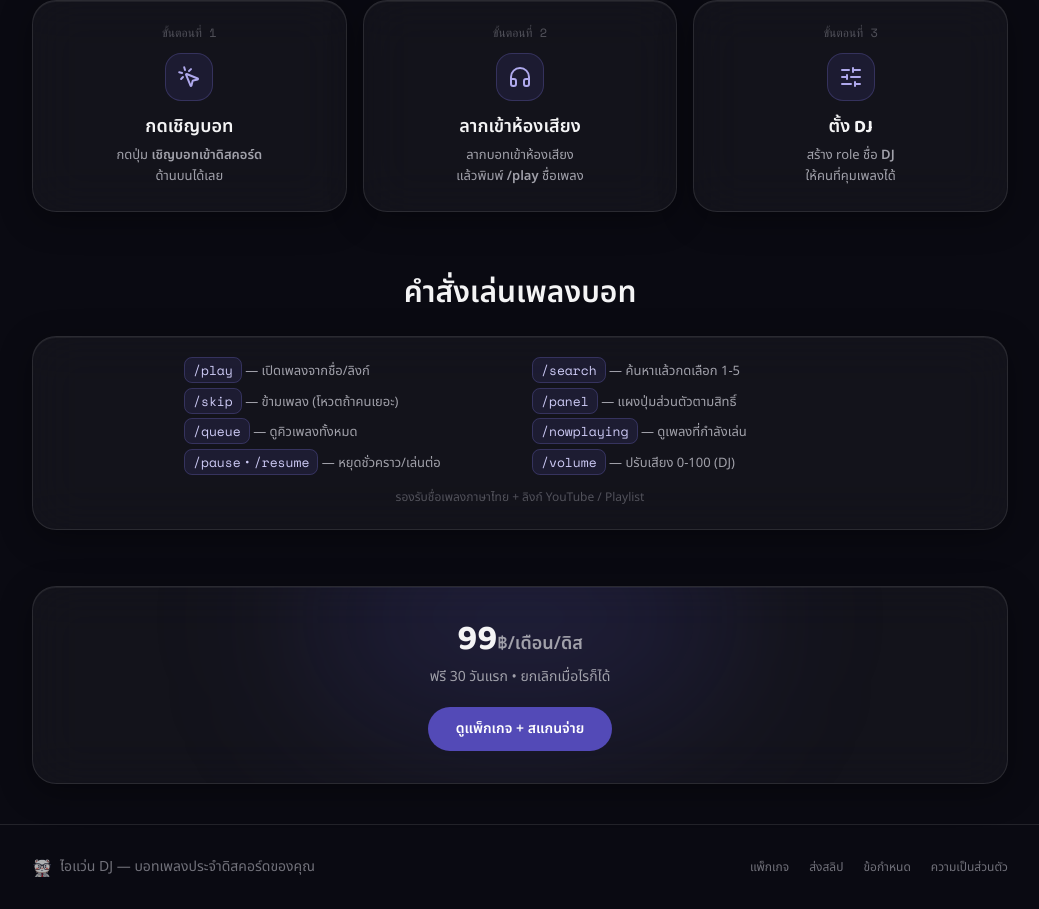
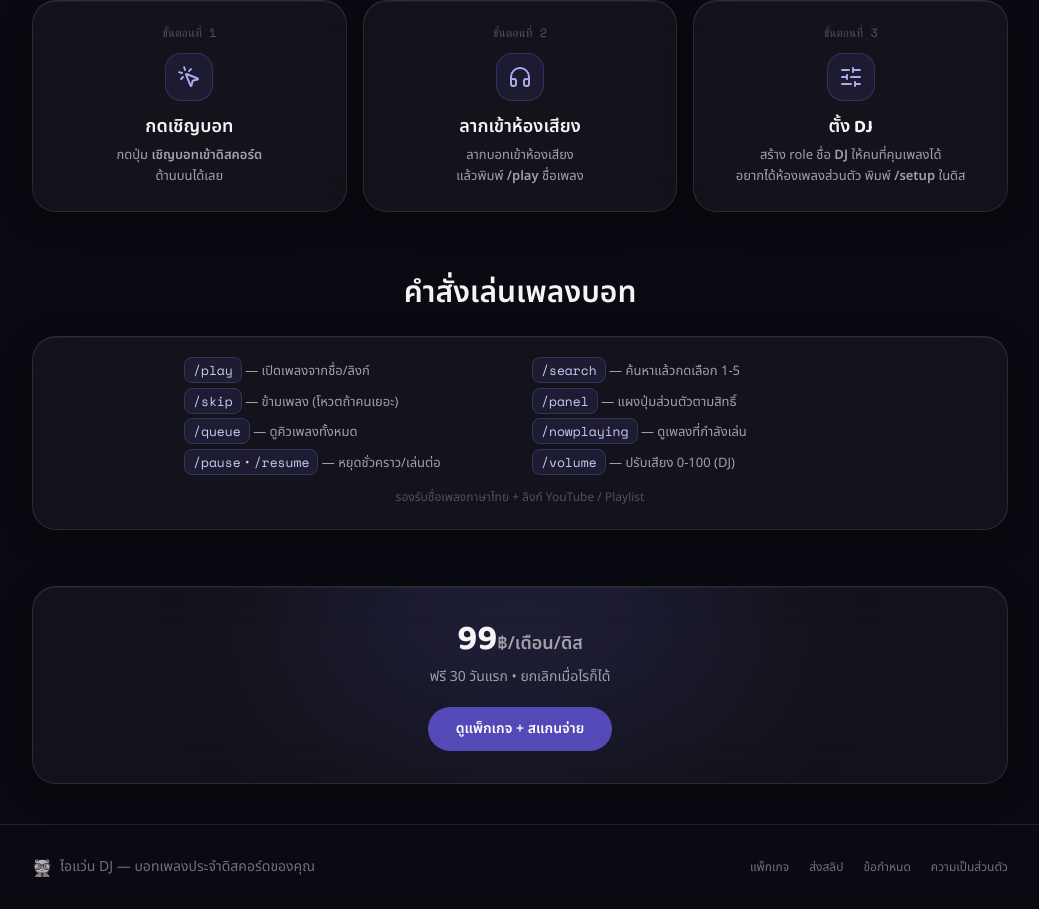
Before and after one commit to lx7zq/Bot-music-front, a Vue app: page / in a window 1280 px wide. Shown: the part 1453-2362 px from the top of the page, without its empty margins (120-1159 px from the left). Built offline with nearby package versions, Linux system fonts and the light colour scheme; no server answers.

Commit message:
docs: /setup room guide on pricing steps+FAQ and home

```diff
--- a/src/pages/Home.vue
+++ b/src/pages/Home.vue
@@ -156,7 +156,7 @@ const mainCmds = [
 const steps = [
   { icon: MousePointerClick, title: 'กดเชิญบอท', desc: 'กดปุ่ม <b>เชิญบอทเข้าดิสคอร์ด</b><br/>ด้านบนได้เลย' },
   { icon: Headphones, title: 'ลากเข้าห้องเสียง', desc: 'ลากบอทเข้าห้องเสียง<br/>แล้วพิมพ์ <b>/play</b> ชื่อเพลง' },
-  { icon: SlidersHorizontal, title: 'ตั้ง DJ', desc: 'สร้าง role ชื่อ <b>DJ</b><br/>ให้คนที่คุมเพลงได้' },
+  { icon: SlidersHorizontal, title: 'ตั้ง DJ', desc: 'สร้าง role ชื่อ <b>DJ</b> ให้คนที่คุมเพลงได้<br/>อยากได้ห้องเพลงส่วนตัว พิมพ์ <b>/setup</b> ในดิส' },
 ]
 
 let timer = null
--- a/src/pages/Pricing.vue
+++ b/src/pages/Pricing.vue
@@ -46,6 +46,7 @@
           <li class="flex gap-3"><span class="w-6 h-6 rounded-full bg-iris-500 text-white text-xs font-bold flex items-center justify-center shrink-0">1</span><span><b class="text-zinc-200">เชิญบอท</b> แล้วลากเข้าห้องเสียง — ฟรี {{ trialDays }} วันแรกอัตโนมัติ</span></li>
           <li class="flex gap-3"><span class="w-6 h-6 rounded-full bg-iris-500 text-white text-xs font-bold flex items-center justify-center shrink-0">2</span><span>สร้าง role <code class="px-1.5 py-0.5 rounded bg-white/10 text-zinc-100 font-mono text-xs">DJ</code> ให้คนที่คุมเพลงได้ (แอดมินได้สิทธิ์อัตโนมัติ)</span></li>
           <li class="flex gap-3"><span class="w-6 h-6 rounded-full bg-iris-500 text-white text-xs font-bold flex items-center justify-center shrink-0">3</span><span>สแกนจ่าย + <RouterLink to="/billing" class="underline text-zinc-200">ส่งสลิป</RouterLink> รอตรวจไม่เกิน 1 วัน (ปกติไม่กี่นาที)</span></li>
+          <li class="flex gap-3"><span class="w-6 h-6 rounded-full bg-iris-500 text-white text-xs font-bold flex items-center justify-center shrink-0">4</span><span><b class="text-zinc-200">อยากได้ห้องเพลงส่วนตัว?</b> แอดมินพิมพ์ <code class="px-1.5 py-0.5 rounded bg-white/10 text-zinc-100 font-mono text-xs">/setup</code> ให้บอทสร้างห้อง <code class="px-1.5 py-0.5 rounded bg-white/10 text-zinc-100 font-mono text-xs">#ไอแว่น-ขอเพลง</code> ให้ — เลือกได้ว่าทุกคนเห็น / เฉพาะคนมี role (เช่น <code class="px-1.5 py-0.5 rounded bg-white/10 text-zinc-100 font-mono text-xs">/setup role:@user</code>) / เฉพาะ DJ</span></li>
         </ol>
       </div>
 
@@ -99,6 +100,7 @@ const faqs = [
   { q: 'จ่ายแล้วใช้ได้เมื่อไร?', a: 'ส่งสลิปแล้วรอเจ้าของตรวจ ปกติไม่กี่นาที (ไม่เกิน 1 วัน) อนุมัติแล้วใช้ได้ทันที นับ 30 วันจากวันหมดของเดิมถ้ายังไม่หมด' },
   { q: 'ใครคุมเพลงได้บ้าง?', a: 'คนมี role ชื่อ DJ หรือแอดมินดิสคุมได้ทุกอย่าง เพื่อนในห้องเสียงขอเพลง/ข้ามเพลงได้ปกติ ไม่ต้อง login' },
   { q: 'คืนเงินได้ไหม?', a: 'ได้เฉพาะกรณีบอทใช้ไม่ได้เกิน 7 วันติดจากความผิดของเรา ยกเลิกเมื่อไรก็ได้โดยแค่ไม่ต้องต่ออายุ' },
+  { q: '/setup คืออะไร?', a: 'คำสั่งให้บอทสร้างห้อง #ไอแว่น-ขอเพลง ให้เอง (แอดมินเท่านั้น) เลือกได้ 3 แบบ: ทุกคนเห็น / เห็นเฉพาะ role สมาชิก เช่น /setup role:@user (คนเข้าใหม่ไม่เห็นห้องจนกว่ารับยศ) / เฉพาะ DJ+แอดมินด้วย private:True' },
 ]
 
 onMounted(async () => {
```
